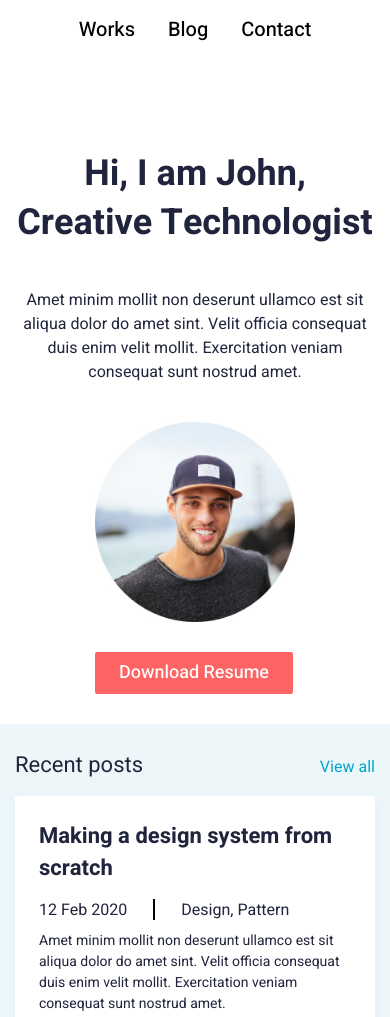
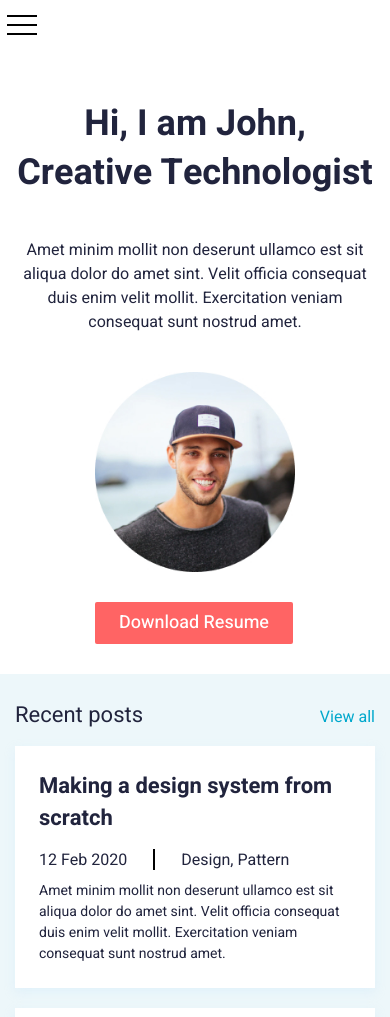
Before and after one commit to vladyslavgeyna/SomePortfolioWebsite, a plain HTML site: page index.html in a window 390 px wide. Shown: the top 1017 px of the page. Drawn offline with nearby package versions, Linux system fonts and the light colour scheme; a script that the page names is missing.

Commit message:
Add files via upload

```diff
--- a/css/style.css
+++ b/css/style.css
@@ -32,20 +32,33 @@ body {
     padding: 0 15px;
 }
 /*-----------------------------------------------*/
-header {
-    background: #fff;
+.header {
     min-width: 100%;
-}
-.header {
     position: fixed;
     padding-top: 27px;
     padding-bottom: 27px;
     padding-right: 60px;
+    z-index: 50;
+}
+.header:before {
+    content: '';
+    position: absolute;
+    top: 0;
+    left: 0;
+    width: 100%;
+    height: 100%;
+    background: #fff;
+    z-index: 3;
+}
+.header-body {
+    position: relative;
 }
 .menu__list {
     display: flex;
     justify-content: flex-end;
     align-items: center;
+    position: relative;
+    z-index: 3;
 }
 .menu__link:hover {
     text-decoration: underline;
@@ -59,24 +72,94 @@ header {
 .menu__link:not(:last-child)  {
     margin: 0 33px 0 0;
 }
-@media (max-width: 736px) {
+.header__burger {
+    display: none;
+
+}
+.menu__body {
+
+}
+@media (max-width: 767px) {
+    body.lock {
+        overflow: hidden;
+    }
+    .header__burger {
+        display: block;
+        position: relative;
+        width: 30px;
+        height: 20px;
+        z-index: 3;
+    }
+    .header__burger span {
+        position: absolute;
+        background-color: #000;
+        left: 7px;
+        width: 100%;
+        height: 2px;
+        top: 9px;
+        transition: all 0.3s ease 0s;
+    }
+    .header__burger:before,
+    .header__burger:after {
+        content: '';
+        background-color: #000;
+        position: absolute;
+        width: 100%;
+        height: 2px;
+        left: 7px;
+        transition: all 0.3s ease 0s;
+    }
+    .header__burger:before {
+        top: 0;
+    }
+    .header__burger:after {
+        bottom: 0;
+    }
+    .header__burger.active:before {
+        transform: rotate(45deg);
+        top: 9px;
+    }
+    .header__burger.active:after {
+        transform: rotate(-45deg);
+        bottom: 9px;
+    }
+    .header__burger.active span {
+        transform: scale(0);
+    }
+    .menu__body {
+        position: fixed;
+        top: 0;
+        left: -100%;
+        width: 100%;
+        height: 100%;
+        background-color: #fff;
+        padding: 70px 0 0 0;
+        transition: all 0.3s ease 0s;
+        overflow: auto;
+    }
+    .menu__body.active {
+        left: 0;
+    }
     .header {
         padding-top: 15px;
         padding-bottom: 15px;
         padding-right: 0;
     }
     .menu__list {
+        display: block;
+        padding: 20px 0 0 0;
+    }
+    .menu__link {
+        padding: 0 0 30px 20px;
+    }
+    .menu__link a {
+        font-size: 24px;
+    }
+}
+@media (max-width: 736px) {
+    .menu__list {
         justify-content: center;
         align-items: center;
-    }
-}
-@media (max-width: 350px) {
-    .menu__link a {
-        font-size: 18px;
-    }
-    .header {
-        padding-top: 10px;
-        padding-bottom: 10px;
     }
 }
 /*-----------------------------------------------*/
@@ -173,9 +256,6 @@ header {
         align-items: center;
         text-align: center;
     }
-    .page__hello {
-        margin: 150px 0 30px 0;
-    }
     .hello__body_image {
         margin: 0 0 30px 0;
     }
@@ -183,6 +263,12 @@ header {
         margin: 0 auto;
     }
 }
+@media (max-width: 767px) {
+    .page__hello {
+        margin: 100px 0 30px 0;
+    }
+}
+
 /*-----------------------------------------------*/
 .page__skills {
     background: #EDF7FA;
```
